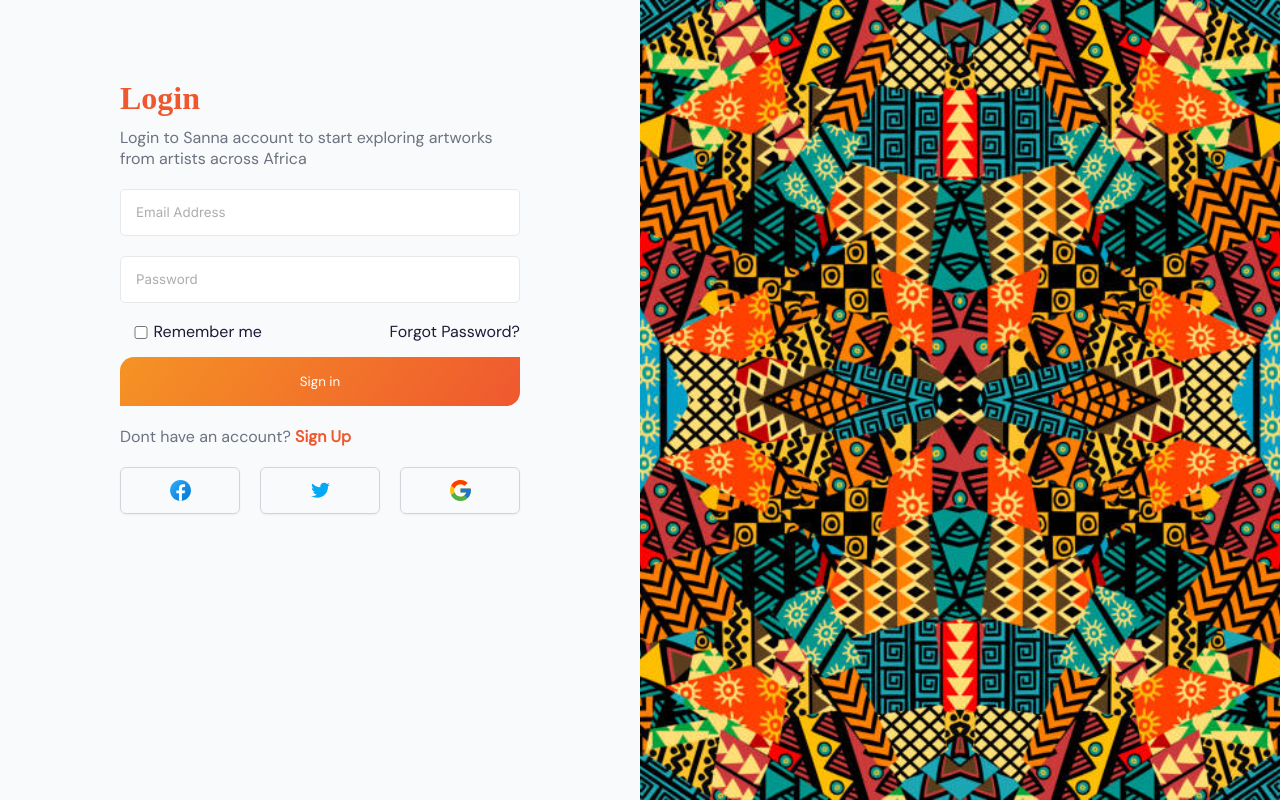
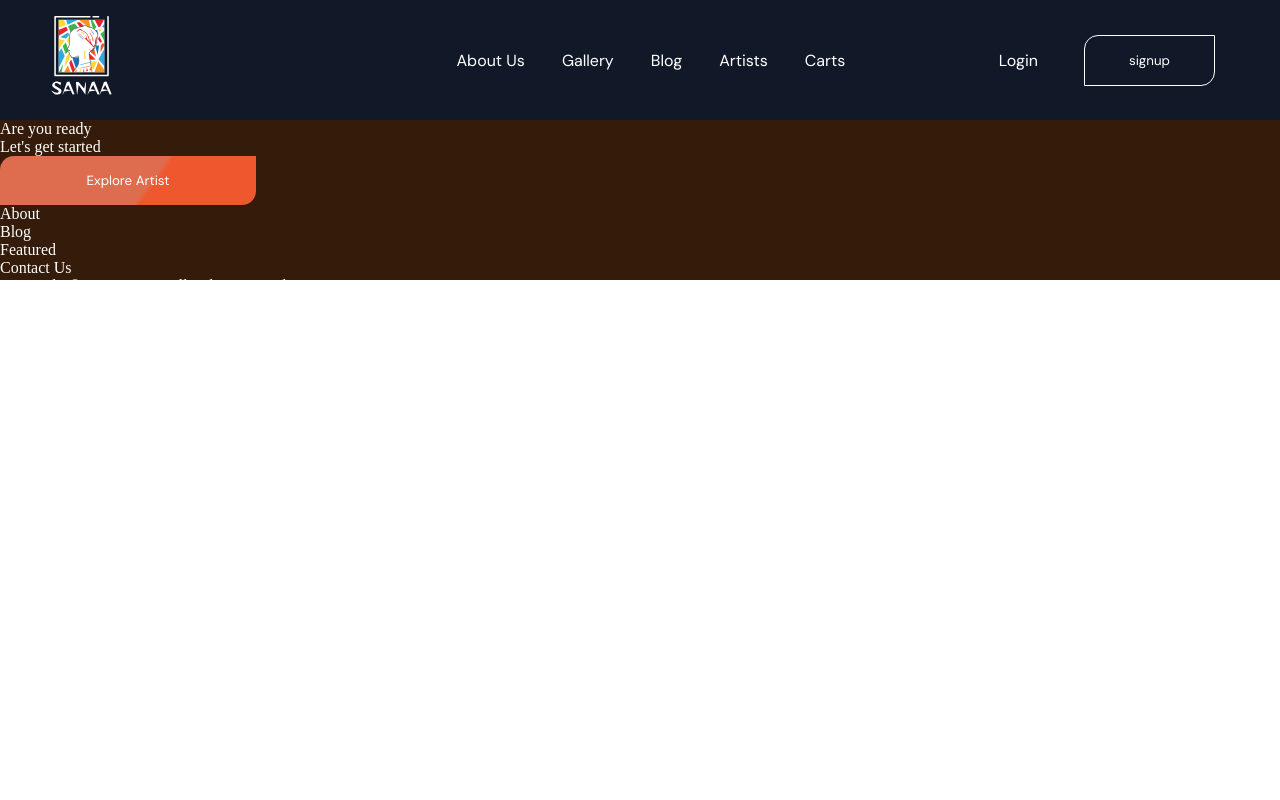
Before and after one commit to Henrybeecoder/sanna-web-application, a React (Create React App) app: page / in a window 1280 px wide. Built offline with nearby package versions, Linux system fonts and the light colour scheme; a web font is replaced by a local one.

Commit message:
pushed new code

```diff
--- a/src/App.tsx
+++ b/src/App.tsx
@@ -1,10 +1,10 @@
 import React from "react";
-import LoginScreen from "./screens/Login";
+import HomePage from "./screens/HomePage";
 
 function App() {
   return (
     <div className="App">
-      <LoginScreen />
+      <HomePage />
     </div>
   );
 }
--- a/src/Layout/AuthLayout/index.tsx
+++ b/src/Layout/AuthLayout/index.tsx
@@ -1,19 +1,19 @@
+// @ts-ignore
+// @ts-nocheck
 import React, { useEffect } from "react";
 import "./style.css";
 
 interface ChildProps {
   headerText: string;
   subText: string;
-  image: string;
-  inputImage: HTMLImageElement;
+  Image: HTMLImageElement;
 }
 
 const AuthLayout = ({
   children,
   headerText,
   subText,
-  image,
-  inputImage,
+  Image,
 }: React.PropsWithChildren<ChildProps>) => {
   return (
     <div className="wrapper">
@@ -23,8 +23,9 @@ const AuthLayout = ({
         {children}
       </div>
       <div className="image_div">
-        <img src={image} alt="" />
+        {/*ts-ignore */}
 
+        <img src={Image} alt="" />
       </div>
     </div>
   );
--- /dev/null
+++ b/src/Layout/Footer/index.tsx
@@ -0,0 +1,26 @@
+import React from "react";
+import Button from "../../component/Button";
+import "./style.css";
+
+export default function Footer() {
+  return (
+    <div className="footer">
+      <p>Are you ready</p>
+      <p className="second-text">Let's get started</p>
+      <div className="button-container">
+        <Button color="primary">Explore Artist</Button>
+      </div>
+      <nav>
+        <ul>
+          <li>About</li>
+          <li>Blog</li>
+          <li>Featured</li>
+          <li>Contact Us</li>
+        </ul>
+      </nav>
+      <div className="copy-right">
+        Copyright © 2021 Sanna. All rights reserved.
+      </div>
+    </div>
+  );
+}
--- /dev/null
+++ b/src/Layout/Footer/style.css
@@ -0,0 +1,8 @@
+.footer {
+    background: #341B0A;
+    height: 20vh;
+    color: #FFFFFF;
+}
+.button-container {
+    width: 20%;
+}
--- /dev/null
+++ b/src/Layout/Header/index.tsx
@@ -0,0 +1,36 @@
+import React from "react";
+import Button from "../../component/Button";
+import logo from "../../Images/logo.svg";
+import "./style.css";
+
+export default function Header() {
+  return (
+    <div className="header">
+      <div className="logo">
+        <img src={logo} alt="" />
+      </div>
+      <div className="body">
+        <div className="nav">
+          <ul>
+            <li>About Us</li>
+            <li>Gallery</li>
+            <li>Blog</li>
+            <li>Artists</li>
+            <li>Carts</li>
+          </ul>
+        </div>
+        <div className="buttons">
+          <p>Login</p>
+          <div className="button-wrapper">
+            <Button color="secondary">signup</Button>
+          </div>
+        </div>
+      </div>
+      <div className="hambuger">
+        <div className="line"></div>
+        <div className="line"></div>
+        <div className="line"></div>
+      </div>
+    </div>
+  );
+}
--- /dev/null
+++ b/src/Layout/Header/style.css
@@ -0,0 +1,71 @@
+@import url('https://fonts.googleapis.com/css2?family=DM+Sans&display=swap');
+.header {
+    background: #111827;
+    display: flex;
+    justify-content: space-around;
+    font-family: 'DM Sans', sans-serif;
+    color: white;
+    height: 15vh;
+    align-items: center;
+}
+
+.body {
+    display: flex;
+    height: 100%;
+    width: 70%;
+    justify-content: space-around;
+}
+
+.logo img {
+    width: 80%;
+}
+
+.nav ul {
+    height: 100%;
+    display: flex;
+    align-items: center;
+    justify-content: space-around;
+    width: 100%;
+    margin-left: 13rem;
+}
+
+.nav ul li {
+    color: white;
+    list-style: none;
+
+}
+
+.buttons {
+    height: 100%;
+    display: flex;
+    align-items: center;
+    justify-content: space-around;
+    width: 40%;
+    margin-left: 20rem;
+    margin-right: -7rem;
+}
+
+.button-wrapper {
+    width: 50%;
+}
+
+@media screen and (max-width: 900px) {
+    .body {
+        display: none;
+    }
+    .hambuger {
+        height: 100%;
+    }
+
+    .line:first-child {
+        margin-top: 30px;
+    }
+
+    .line {
+        width: 30px;
+        height: 3px;
+        background: white;
+        margin-top: 5px;
+        margin-left: 90%;
+    }
+}
--- a/src/component/Button/index.tsx
+++ b/src/component/Button/index.tsx
@@ -13,7 +13,19 @@ const Button = ({
 }: React.PropsWithChildren<Props>) => {
   return (
     <>
-      <ButtonDiv {...props} className="button">
+      <ButtonDiv
+        {...props}
+        className="button"
+        style={
+          color === "primary"
+            ? {
+                background:
+                  "linear-gradient(126deg, rgba(222,109,79,1) 0%, rgba(222,109,79,1) 58%, rgba(239,88,47,1) 60%)",
+                border: "none",
+              }
+            : { background: "transperent" }
+        }
+      >
         {children}
       </ButtonDiv>
     </>
@@ -24,13 +36,12 @@ export default Button;
 
 const ButtonDiv = styled.button`
   /* Adapt the colors based on primary prop */
-  background: rgb(0, 0, 0);
-  background: linear-gradient(
-    126deg,
-    #F59324,
-    #EF582F
-  );
-  color: white
   width: 100%;
-
+  color: white;
+  background: ${(props) =>
+    props.color === "primary"
+      ? "linear-gradient(126deg, #f59324, #ef582f)"
+      : "transparent"};
+  border: ${(props) =>
+    props.color === "primary" ? "transparent" : "1px solid white"};
 `;
--- /dev/null
+++ b/src/screens/HomePage/index.tsx
@@ -0,0 +1,13 @@
+import React from "react";
+import "./style.css";
+import Header from "../../Layout/Header";
+import Footer from "../../Layout/Footer";
+
+export default function HomePage() {
+  return (
+    <div>
+      <Header />
+      <Footer />
+    </div>
+  );
+}
--- a/src/screens/Login/index.tsx
+++ b/src/screens/Login/index.tsx
@@ -1,3 +1,4 @@
+//@ts-nocheck
 import React from "react";
 import "./style.css";
 import AuthLayout from "../../Layout/AuthLayout";
@@ -10,7 +11,7 @@ export default function LoginScreen() {
       <AuthLayout
         headerText="Login"
         subText="Login to Sanna account to start exploring artworks from artists across Africa"
-        image={sannaLoginImg}
+        Image={sannaLoginImg}
       >
         <LoginForm />
       </AuthLayout>
--- a/src/screens/Signup/index.tsx
+++ b/src/screens/Signup/index.tsx
@@ -1,3 +1,4 @@
+//@ts-nocheck
 import React from "react";
 import "./style.css";
 import AuthLayout from "../../Layout/AuthLayout";
```
Also changed, not shown: src/Images/logo.svg (added), src/screens/HomePage/style.css (added).
